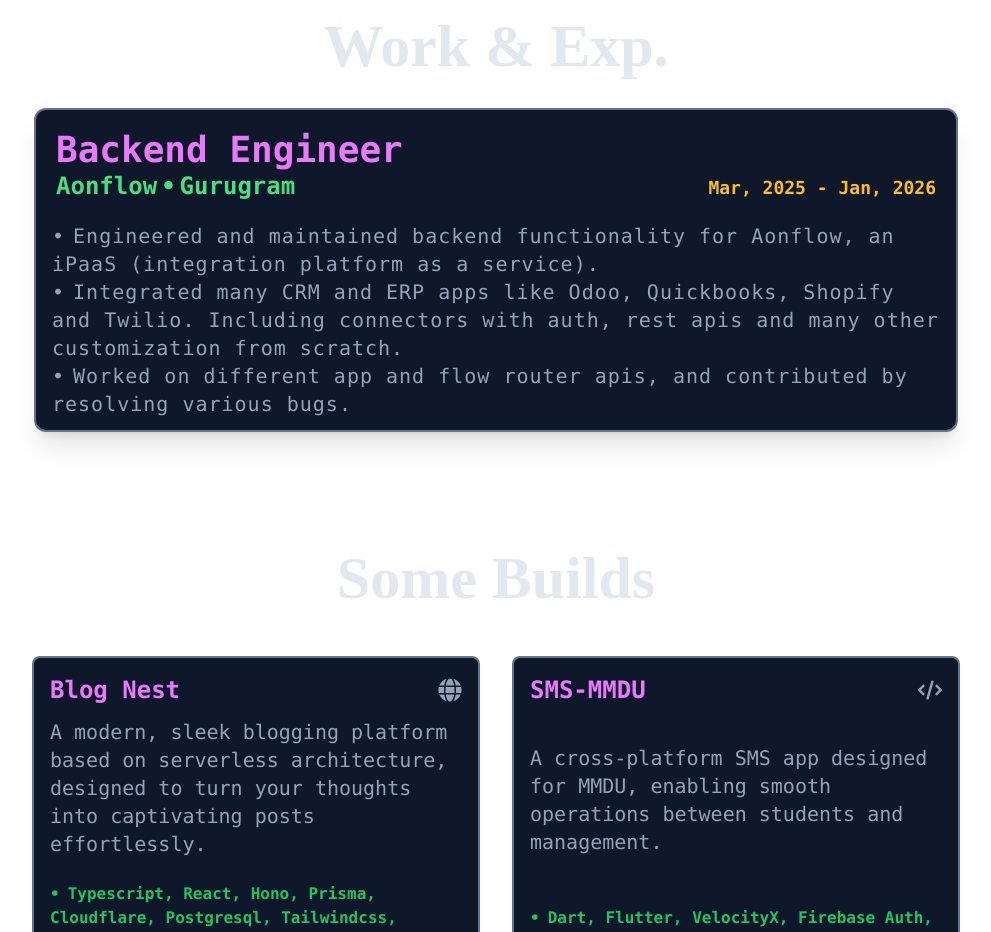
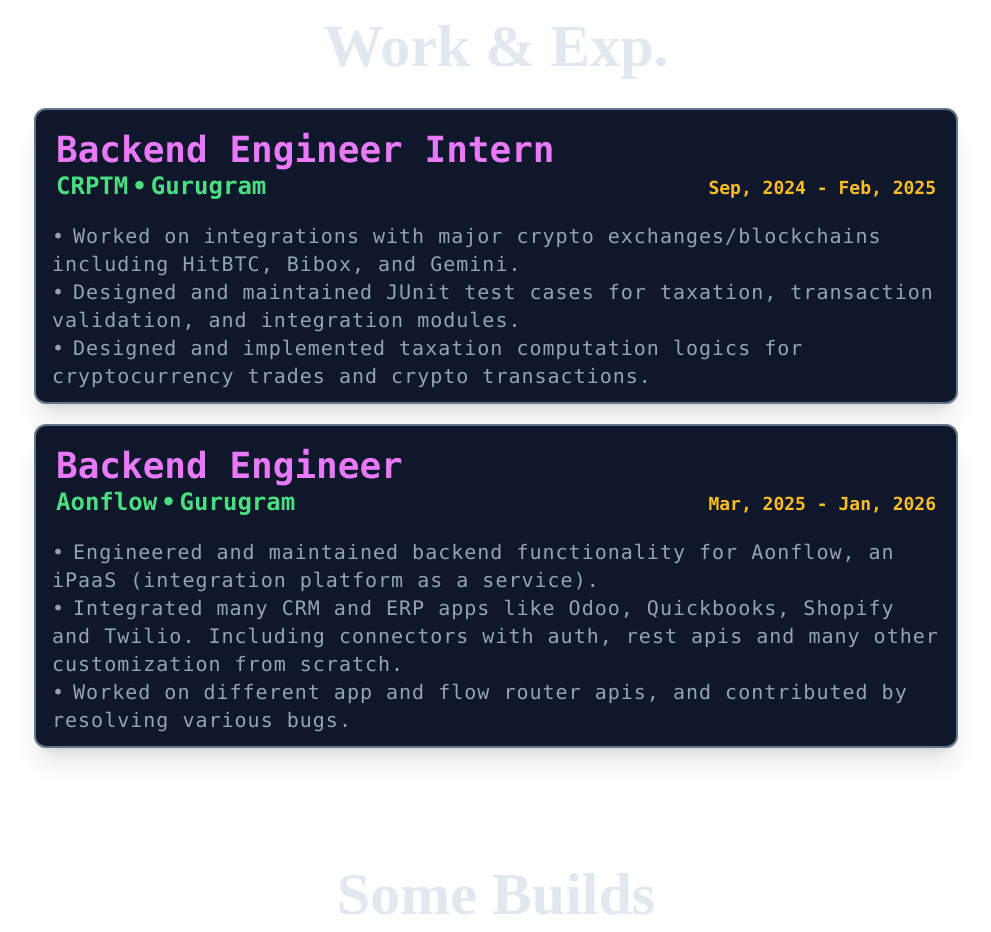
Before and after one commit to adityarawat45/My_Portfolio, a React (Vite) app: page / in a window 1280 px wide. Shown: the part 2100-3032 px from the top of the page, without its empty margins (144-1135 px from the left). Built offline with nearby package versions, Linux system fonts and the light colour scheme; no server answers; a web font is replaced by a local one.

Commit message:
Added CRPTM

```diff
--- a/src/components/Work.jsx
+++ b/src/components/Work.jsx
@@ -8,6 +8,12 @@
         <div className="text-4xl md:text-6xl font-tiny5 md:mt-24 md:mb-8 mt-8 text-center font-bold text-slate-200">
           Work & Exp.
         </div>
+        {/* CRPTM | CRPTM is disbanded */}
+        {<WorkTemplate profile={"Backend Engineer Intern"} org={"CRPTM"} Location={"Gurugram"} mode={"On-Site"} start={"Sep, 2024"} end={"Feb, 2025"}
+        pointOne={"Worked on integrations with major crypto exchanges/blockchains including HitBTC, Bibox, and Gemini."}
+        pointTwo={"Designed and maintained JUnit test cases for taxation, transaction validation, and integration modules."}
+        pointThree={"Designed and implemented taxation computation logics for cryptocurrency trades and crypto transactions."}
+        ></WorkTemplate>}
         {/* Aonflow */}
         {
           <WorkTemplate
@@ -28,12 +34,6 @@
             }
           ></WorkTemplate>
         }
-        {/* CRPTM | CRPTM is disbanded */}
-        {/* {<WorkTemplate profile={"Backend Engineer"} org={"CRPTM"} Location={"Gurugram"} mode={"On-Site"} start={"Aug, 2025"} end={"Dec, 2025"}
-        pointOne={"Worked on integrations with major crypto exchanges/blockchains including HitBTC, Bibox, and Gemini."}
-        pointTwo={"Designed and maintained JUnit test cases for taxation, transaction validation, and integration modules."}
-        pointThree={"Designed and implemented taxation computation logics for cryptocurrency trades and crypto transactions."}
-        ></WorkTemplate>} */}
       </div>
     </div>
   );
```
